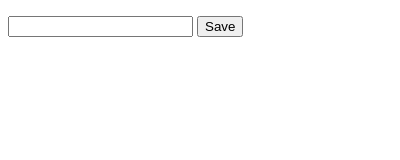
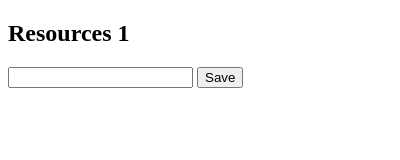
Before and after one commit to Vishruth-S/hft_project, a browser extension: page popup.html in a window 400 px wide. Drawn offline with Linux system fonts and the light colour scheme.

Commit message:
added title

```diff
--- a/popup.html
+++ b/popup.html
@@ -6,6 +6,7 @@
 </head>
 
 <body style="min-width:250px;min-height:200px">
+    <h2>Resources 1</h2>
     <ul id="saved">
 
     </ul>
```
